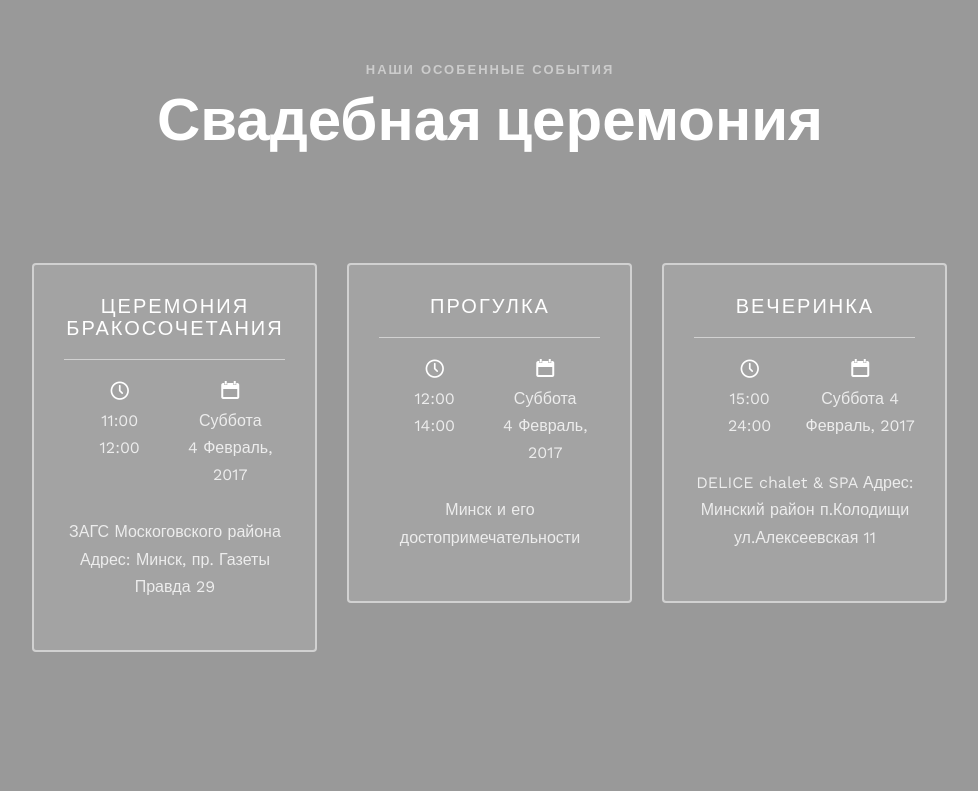
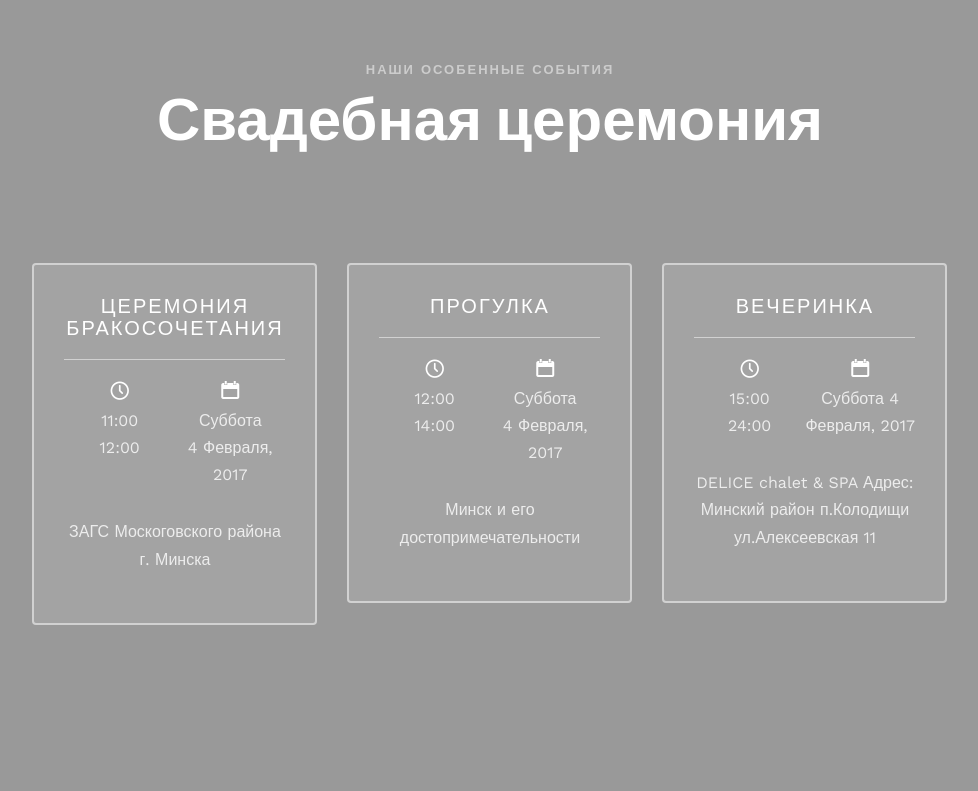
Before and after one commit to xpolxpol/wedding, a plain HTML site: page index.html in a window 1280 px wide. Shown: the part 1604-2395 px from the top of the page, without its empty margins (150-1128 px from the left). Drawn offline with nearby package versions, Linux system fonts and the light colour scheme; files whose address does not match are found by name.

Commit message:
Update index.html

```diff
--- a/index.html
+++ b/index.html
@@ -6,7 +6,7 @@
 	<head>
 	<meta charset="utf-8">
 	<meta http-equiv="X-UA-Compatible" content="IE=edge">
-	<title>Наша Свадьба &mdash;</title>
+	<title>Наша Свадьба</title>
 	<meta name="viewport" content="width=device-width, initial-scale=1">
 	<meta name="description" content="" />
 	<meta name="keywords" content="wedding" />
@@ -181,9 +181,9 @@
 									<div class="event-col">
 										<i class="icon-calendar"></i>
 										<span>Суббота</span>
-										<span>4 Февраль, 2017</span>
+										<span>4 Февраля, 2017</span>
 									</div>
-									<p>ЗАГС Москоговского района Адрес: Минск, пр. Газеты Правда 29</p>
+									<p>ЗАГС Москоговского района г. Минска</p>
 
 								</div>
 							</div>
@@ -198,7 +198,7 @@
 									<div class="event-col">
 										<i class="icon-calendar"></i>
 										<span>Суббота</span>
-										<span>4 Февраль, 2017</span>
+										<span>4 Февраля, 2017</span>
 									</div>
 									<p>Минск и его достопримечательности</p>
 								</div>
@@ -214,7 +214,7 @@
 									<div class="event-col">
 										<i class="icon-calendar"></i>
 										<span>Суббота 4</span>
-										<span>Февраль, 2017</span>
+										<span>Февраля, 2017</span>
 									</div>
 									<p>DELICE chalet &amp; SPA Адрес: Минский район п.Колодищи ул.Алексеевская 11</p>
 								</div>
@@ -280,7 +280,7 @@
 		</div>
 	</div> -->
 
-	<!-- <div id="fh5co-gallery" class="fh5co-section-gray">
+	 <div id="fh5co-gallery" class="fh5co-section-gray">
 		<div class="container">
 			<div class="row">
 				<div class="col-md-8 col-md-offset-2 text-center fh5co-heading animate-box">
@@ -374,7 +374,7 @@
 				</div>
 			</div>
 		</div>
-	</div> -->
+	</div>
 
 	<!--<div id="fh5co-counter" class="fh5co-bg fh5co-counter" style="background-image:url(images/img_bg_5.jpg);">
 		<div class="overlay"></div>
```
